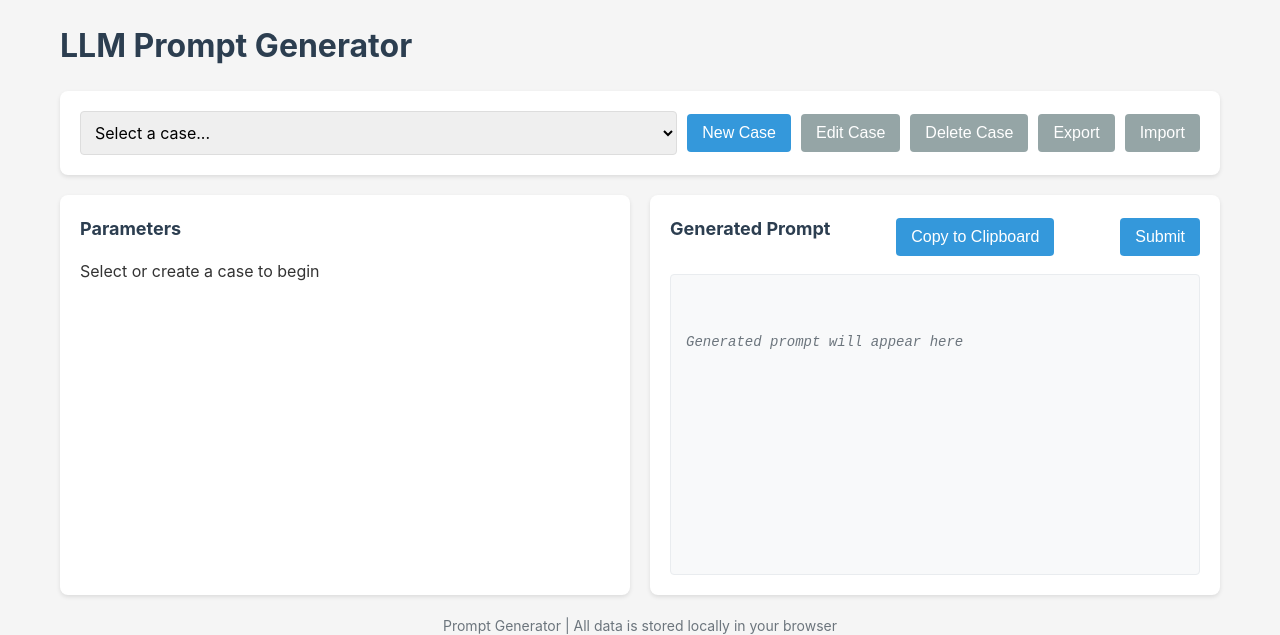
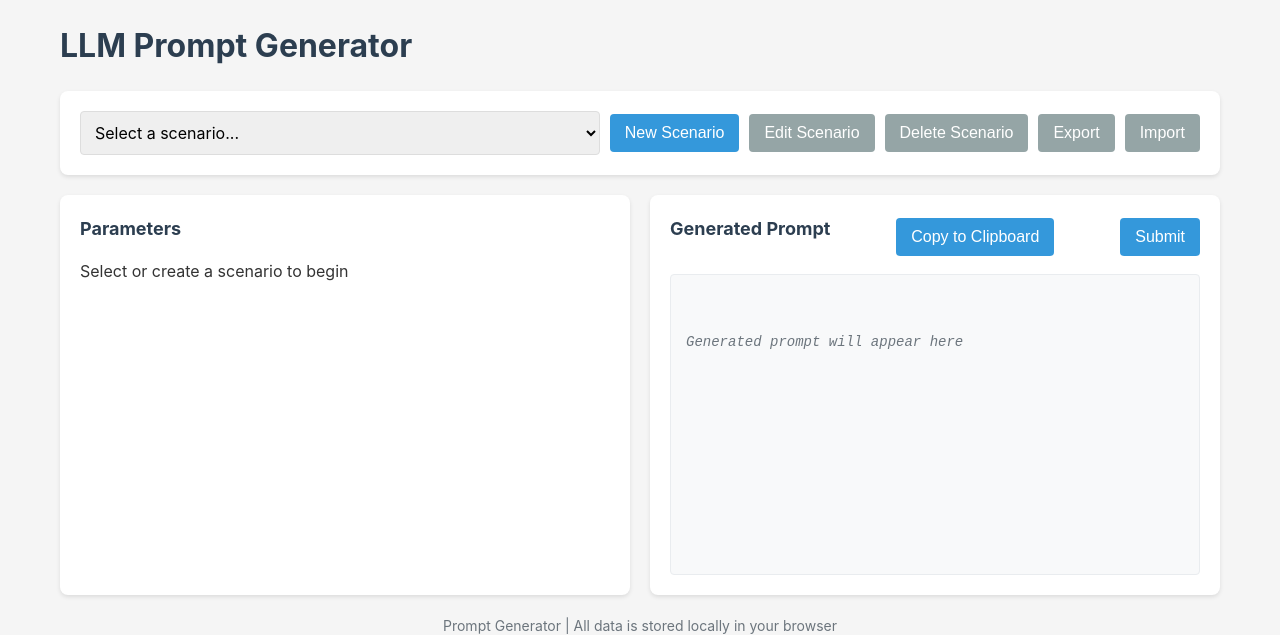
Before and after one commit to hnfong/e14, a Django app: page /batchai/submit_request in a window 1280 px wide. Shown: the top 635 px of the page. Run offline with Django 4.2, Linux system fonts and the light colour scheme; parts of the project's set-up code (start-up, migrations or seed data) failed here and were passed over.

Commit message:
Rename "case" to "scenario" for clarity

```diff
--- a/batchai/templates/batchai/submit.html
+++ b/batchai/templates/batchai/submit.html
@@ -39,7 +39,7 @@
             align-items: center;
         }
 
-        .case-selector {
+        .scenario-selector {
             flex: 1;
             min-width: 200px;
         }
@@ -233,7 +233,7 @@
             z-index: 1001;
         }
 
-        .case-item {
+        .scenario-item {
             display: flex;
             justify-content: space-between;
             align-items: center;
@@ -241,7 +241,7 @@
             border-bottom: 1px solid #eee;
         }
 
-        .case-list {
+        .scenario-list {
             max-height: 300px;
             overflow-y: auto;
             margin-bottom: 20px;
@@ -252,14 +252,14 @@
     <h1>LLM Prompt Generator</h1>
 
     <div class="header">
-        <div class="case-selector">
-            <select id="caseSelect">
-                <option value="">Select a case...</option>
+        <div class="scenario-selector">
+            <select id="scenarioSelect">
+                <option value="">Select a scenario...</option>
             </select>
         </div>
-        <button id="newCaseBtn">New Case</button>
-        <button id="editCaseBtn" class="secondary">Edit Case</button>
-        <button id="deleteCaseBtn" class="secondary">Delete Case</button>
+        <button id="newScenarioBtn">New Scenario</button>
+        <button id="editScenarioBtn" class="secondary">Edit Scenario</button>
+        <button id="deleteScenarioBtn" class="secondary">Delete Scenario</button>
         <button id="exportBtn" class="secondary">Export</button>
         <button id="importBtn" class="secondary">Import</button>
     </div>
@@ -268,7 +268,7 @@
         <div class="panel form-container">
             <h2>Parameters</h2>
             <div id="formArea">
-                <div class="form-placeholder">Select or create a case to begin</div>
+                <div class="form-placeholder">Select or create a scenario to begin</div>
             </div>
         </div>
 
@@ -284,17 +284,17 @@
         </div>
     </div>
 
-    <!-- Case Editor Modal -->
+    <!-- Scenario Editor Modal -->
     <div id="editorModal" class="modal">
         <div class="modal-content">
-            <h2 id="modalTitle">New Case</h2>
+            <h2 id="modalTitle">New Scenario</h2>
             <div class="form-group">
-                <label for="caseName">Case Name</label>
-                <input type="text" id="caseName" placeholder="e.g., Summarize Legal Judgment">
+                <label for="scenarioName">Scenario Name</label>
+                <input type="text" id="scenarioName" placeholder="e.g., Summarize Legal Judgment">
             </div>
             <div class="form-group">
-                <label for="caseTemplate">Template</label>
-                <textarea id="caseTemplate" rows="10" placeholder="Enter your prompt template with placeholders like ${text:textarea}"></textarea>
+                <label for="scenarioTemplate">Template</label>
+                <textarea id="scenarioTemplate" rows="10" placeholder="Enter your prompt template with placeholders like ${text:textarea}"></textarea>
             </div>
 
             <div class="syntax-help">
@@ -313,7 +313,7 @@
             </div>
 
             <div class="modal-buttons">
-                <button id="saveCaseBtn">Save Case</button>
+                <button id="saveScenarioBtn">Save Scenario</button>
                 <button id="cancelBtn" class="secondary">Cancel</button>
             </div>
         </div>
@@ -322,10 +322,10 @@
     <!-- Import Modal -->
     <div id="importModal" class="modal">
         <div class="modal-content">
-            <h2>Import Cases</h2>
+            <h2>Import Scenarios</h2>
             <div class="form-group">
                 <label for="importData">Paste JSON data:</label>
-                <textarea id="importData" rows="10" placeholder='[{"name": "Case 1", "template": "..."}]'></textarea>
+                <textarea id="importData" rows="10" placeholder='[{"name": "Scenario 1", "template": "..."}]'></textarea>
             </div>
             <div class="modal-buttons">
                 <button id="importConfirmBtn">Import</button>
@@ -334,12 +334,12 @@
         </div>
     </div>
 
-    <!-- Case List Modal for Delete -->
+    <!-- Scenario List Modal for Delete -->
     <div id="deleteModal" class="modal">
         <div class="modal-content">
-            <h2>Delete Case</h2>
-            <div class="case-list" id="deleteCaseList">
-                <!-- Cases will be listed here -->
+            <h2>Delete Scenario</h2>
+            <div class="scenario-list" id="deleteScenarioList">
+                <!-- Scenarios will be listed here -->
             </div>
             <div class="modal-buttons">
                 <button id="deleteConfirmBtn">Delete Selected</button>
@@ -365,19 +365,19 @@
     <script>
         // State management
         const state = {
-            cases: [],
-            currentCaseId: null,
+            scenarios: [],
+            currentScenarioId: null,
             formValues: {}
         };
 
         // DOM Elements
         const elements = {
-            caseSelect: document.getElementById('caseSelect'),
+            scenarioSelect: document.getElementById('scenarioSelect'),
             formArea: document.getElementById('formArea'),
             preview: document.getElementById('preview'),
-            newCaseBtn: document.getElementById('newCaseBtn'),
-            editCaseBtn: document.getElementById('editCaseBtn'),
-            deleteCaseBtn: document.getElementById('deleteCaseBtn'),
+            newScenarioBtn: document.getElementById('newScenarioBtn'),
+            editScenarioBtn: document.getElementById('editScenarioBtn'),
+            deleteScenarioBtn: document.getElementById('deleteScenarioBtn'),
             exportBtn: document.getElementById('exportBtn'),
             importBtn: document.getElementById('importBtn'),
             copyBtn: document.getElementById('copyBtn'),
@@ -390,38 +390,38 @@
 
         // Storage keys
         const STORAGE_KEYS = {
-            CASES: 'llmPromptCases',
-            LAST_SELECTED: 'lastSelectedCaseId'
+            CASES: 'llmPromptScenarios',
+            LAST_SELECTED: 'lastSelectedScenarioId'
         };
 
         // Initialize
         function init() {
-            loadCases();
+            loadScenarios();
             setupEventListeners();
-            renderCaseSelector();
+            renderScenarioSelector();
 
-            // Select last used case if available
-            const lastCaseId = localStorage.getItem(STORAGE_KEYS.LAST_SELECTED);
-            if (lastCaseId && state.cases.find(c => c.id === lastCaseId)) {
-                selectCase(lastCaseId);
+            // Select last used scenario if available
+            const lastScenarioId = localStorage.getItem(STORAGE_KEYS.LAST_SELECTED);
+            if (lastScenarioId && state.scenarios.find(c => c.id === lastScenarioId)) {
+                selectScenario(lastScenarioId);
             }
         }
 
-        // Load cases from localStorage
-        function loadCases() {
+        // Load scenarios from localStorage
+        function loadScenarios() {
             const saved = localStorage.getItem(STORAGE_KEYS.CASES);
             if (saved) {
                 try {
-                    state.cases = JSON.parse(saved);
+                    state.scenarios = JSON.parse(saved);
                 } catch (e) {
-                    console.error('Failed to parse saved cases:', e);
-                    state.cases = [];
+                    console.error('Failed to parse saved scenarios:', e);
+                    state.scenarios = [];
                 }
             }
 
-            // Add default examples if no cases exist
-            if (state.cases.length === 0) {
-                state.cases = [
+            // Add default examples if no scenarios exist
+            if (state.scenarios.length === 0) {
+                state.scenarios = [
                     {
                         id: '1',
                         name: 'Summarize Text',
@@ -438,13 +438,13 @@
                         template: 'Create ${count:number:5} example sentences in ${language:select:Cantonese,Mandarin,Japanese} using the word "${word:text}". Include ${includeTranslation:checkbox} translation.'
                     }
                 ];
-                saveCases();
+                saveScenarios();
             }
         }
 
-        // Save cases to localStorage
-        function saveCases() {
-            localStorage.setItem(STORAGE_KEYS.CASES, JSON.stringify(state.cases));
+        // Save scenarios to localStorage
+        function saveScenarios() {
+            localStorage.setItem(STORAGE_KEYS.CASES, JSON.stringify(state.scenarios));
         }
 
         // Parse template to extract parameters
@@ -602,11 +602,11 @@
 
         // Update preview with current form values
         function updatePreview() {
-            const currentCase = state.cases.find(c => c.id === state.currentCaseId);
-            if (!currentCase) return;
+            const currentScenario = state.scenarios.find(c => c.id === state.currentScenarioId);
+            if (!currentScenario) return;
 
             // Update form values from inputs
-            const params = parseTemplate(currentCase.template);
+            const params = parseTemplate(currentScenario.template);
             params.forEach(param => {
                 const input = document.querySelector(`[name="${param.name}"]`);
                 if (input) {
@@ -619,7 +619,7 @@
             });
 
             // Replace placeholders in template
-            let previewText = currentCase.template;
+            let previewText = currentScenario.template;
             const paramRegex = /\$\{([^}]+)\}/g;
 
             previewText = previewText.replace(paramRegex, (match, paramDef) => {
@@ -632,38 +632,38 @@
             elements.preview.textContent = previewText;
         }
 
-        // Render case selector dropdown
-        function renderCaseSelector() {
-            elements.caseSelect.innerHTML = '<option value="">Select a case...</option>';
+        // Render scenario selector dropdown
+        function renderScenarioSelector() {
+            elements.scenarioSelect.innerHTML = '<option value="">Select a scenario...</option>';
 
-            state.cases.forEach(caseItem => {
+            state.scenarios.forEach(scenarioItem => {
                 const option = document.createElement('option');
-                option.value = caseItem.id;
-                option.textContent = caseItem.name;
-                elements.caseSelect.appendChild(option);
+                option.value = scenarioItem.id;
+                option.textContent = scenarioItem.name;
+                elements.scenarioSelect.appendChild(option);
             });
         }
 
-        // Select a case
-        function selectCase(caseId) {
-            state.currentCaseId = caseId;
-            localStorage.setItem(STORAGE_KEYS.LAST_SELECTED, caseId);
+        // Select a scenario
+        function selectScenario(scenarioId) {
+            state.currentScenarioId = scenarioId;
+            localStorage.setItem(STORAGE_KEYS.LAST_SELECTED, scenarioId);
 
-            const selectedCase = state.cases.find(c => c.id === caseId);
-            if (!selectedCase) return;
+            const selectedScenario = state.scenarios.find(c => c.id === scenarioId);
+            if (!selectedScenario) return;
 
-            elements.caseSelect.value = caseId;
+            elements.scenarioSelect.value = scenarioId;
 
             // Parse template and generate form
-            const params = parseTemplate(selectedCase.template);
+            const params = parseTemplate(selectedScenario.template);
             generateForm(params);
 
             // Update preview
             updatePreview();
 
             // Enable/disable buttons
-            elements.editCaseBtn.disabled = false;
-            elements.deleteCaseBtn.disabled = false;
+            elements.editScenarioBtn.disabled = false;
+            elements.deleteScenarioBtn.disabled = false;
         }
 
         // Show notification
@@ -676,78 +676,78 @@
         }
 
         // 🧑🏻‍💻🧑🏻‍💻🧑🏻‍💻
-        function submitToServer(selectedCase, userPrompt) {
+        function submitToServer(selectedScenario, userPrompt) {
             const frm = document.getElementById("submitForm");
             frm.elements['user_prompt'].value = userPrompt;
-            frm.elements['llm_model'].value = selectedCase.defaultModel || 'gemma-3-27B';
-            frm.elements['max_tokens'].value = selectedCase.defaultTokens || '8000';
-            frm.elements['purpose'].value = selectedCase.name;
+            frm.elements['llm_model'].value = selectedScenario.defaultModel || 'gemma-3-27B';
+            frm.elements['max_tokens'].value = selectedScenario.defaultTokens || '8000';
+            frm.elements['purpose'].value = selectedScenario.name;
             frm.submit();
         }
 
         // Setup event listeners
         function setupEventListeners() {
-            // Case selection
-            elements.caseSelect.addEventListener('change', (e) => {
+            // Scenario selection
+            elements.scenarioSelect.addEventListener('change', (e) => {
                 if (e.target.value) {
-                    selectCase(e.target.value);
+                    selectScenario(e.target.value);
                 }
             });
 
-            // New case button
-            elements.newCaseBtn.addEventListener('click', () => {
-                document.getElementById('modalTitle').textContent = 'New Case';
-                document.getElementById('caseName').value = '';
-                document.getElementById('caseTemplate').value = '';
+            // New scenario button
+            elements.newScenarioBtn.addEventListener('click', () => {
+                document.getElementById('modalTitle').textContent = 'New Scenario';
+                document.getElementById('scenarioName').value = '';
+                document.getElementById('scenarioTemplate').value = '';
                 elements.editorModal.style.display = 'flex';
             });
 
-            // Edit case button
-            elements.editCaseBtn.addEventListener('click', () => {
-                if (!state.currentCaseId) return;
+            // Edit scenario button
+            elements.editScenarioBtn.addEventListener('click', () => {
+                if (!state.currentScenarioId) return;
 
-                const currentCase = state.cases.find(c => c.id === state.currentCaseId);
-                if (!currentCase) return;
+                const currentScenario = state.scenarios.find(c => c.id === state.currentScenarioId);
+                if (!currentScenario) return;
 
-                document.getElementById('modalTitle').textContent = 'Edit Case';
-                document.getElementById('caseName').value = currentCase.name;
-                document.getElementById('caseTemplate').value = currentCase.template;
+                document.getElementById('modalTitle').textContent = 'Edit Scenario';
+                document.getElementById('scenarioName').value = currentScenario.name;
+                document.getElementById('scenarioTemplate').value = currentScenario.template;
                 elements.editorModal.style.display = 'flex';
             });
 
-            // Save case button
-            document.getElementById('saveCaseBtn').addEventListener('click', () => {
-                const name = document.getElementById('caseName').value.trim();
-                const template = document.getElementById('caseTemplate').value.trim();
+            // Save scenario button
+            document.getElementById('saveScenarioBtn').addEventListener('click', () => {
+                const name = document.getElementById('scenarioName').value.trim();
+                const template = document.getElementById('scenarioTemplate').value.trim();
 
                 if (!name || !template) {
                     alert('Please enter both name and template');
                     return;
                 }
 
-                if (document.getElementById('modalTitle').textContent === 'New Case') {
-                    // Create new case
-                    const newCase = {
+                if (document.getElementById('modalTitle').textContent === 'New Scenario') {
+                    // Create new scenario
+                    const newScenario = {
                         id: Date.now().toString(),
                         name,
                         template
                     };
-                    state.cases.push(newCase);
-                    state.currentCaseId = newCase.id;
+                    state.scenarios.push(newScenario);
+                    state.currentScenarioId = newScenario.id;
                 } else {
-                    // Update existing case
-                    const index = state.cases.findIndex(c => c.id === state.currentCaseId);
+                    // Update existing scenario
+                    const index = state.scenarios.findIndex(c => c.id === state.currentScenarioId);
                     if (index !== -1) {
-                        state.cases[index].name = name;
-                        state.cases[index].template = template;
+                        state.scenarios[index].name = name;
+                        state.scenarios[index].template = template;
                     }
                 }
 
-                saveCases();
-                renderCaseSelector();
-                selectCase(state.currentCaseId);
+                saveScenarios();
+                renderScenarioSelector();
+                selectScenario(state.currentScenarioId);
                 elements.editorModal.style.display = 'none';
-                showNotification('Case saved successfully');
+                showNotification('Scenario saved successfully');
             });
 
             // Cancel button
@@ -755,15 +755,15 @@
                 elements.editorModal.style.display = 'none';
             });
 
-            // Delete case button
-            elements.deleteCaseBtn.addEventListener('click', () => {
+            // Delete scenario button
+            elements.deleteScenarioBtn.addEventListener('click', () => {
                 elements.deleteModal.style.display = 'flex';
-                const deleteList = document.getElementById('deleteCaseList');
+                const deleteList = document.getElementById('deleteScenarioList');
                 deleteList.innerHTML = '';
 
-                state.cases.forEach(caseItem => {
+                state.scenarios.forEach(scenarioItem => {
                     const div = document.createElement('div');
-                    div.className = 'case-item';
+                    div.className = 'scenario-item';
 
                     const label = document.createElement('label');
                     label.style.display = 'flex';
@@ -772,11 +772,11 @@
 
                     const checkbox = document.createElement('input');
                     checkbox.type = 'checkbox';
-                    checkbox.value = caseItem.id;
-                    checkbox.checked = caseItem.id === state.currentCaseId;
+                    checkbox.value = scenarioItem.id;
+                    checkbox.checked = scenarioItem.id === state.currentScenarioId;
 
                     const span = document.createElement('span');
-                    span.textContent = caseItem.name;
+                    span.textContent = scenarioItem.name;
 
                     label.appendChild(checkbox);
                     label.appendChild(span);
@@ -787,30 +787,30 @@
 
             // Delete confirm button
             document.getElementById('deleteConfirmBtn').addEventListener('click', () => {
-                const checkboxes = document.querySelectorAll('#deleteCaseList input[type="checkbox"]:checked');
+                const checkboxes = document.querySelectorAll('#deleteScenarioList input[type="checkbox"]:checked');
                 const idsToDelete = Array.from(checkboxes).map(cb => cb.value);
 
                 if (idsToDelete.length === 0) {
-                    alert('Please select at least one case to delete');
+                    alert('Please select at least one scenario to delete');
                     return;
                 }
 
-                // Remove cases
-                state.cases = state.cases.filter(c => !idsToDelete.includes(c.id));
+                // Remove scenarios
+                state.scenarios = state.scenarios.filter(c => !idsToDelete.includes(c.id));
 
-                // If current case was deleted, clear selection
-                if (idsToDelete.includes(state.currentCaseId)) {
-                    state.currentCaseId = null;
-                    elements.formArea.innerHTML = '<div class="form-placeholder">Select or create a case to begin</div>';
+                // If current scenario was deleted, clear selection
+                if (idsToDelete.includes(state.currentScenarioId)) {
+                    state.currentScenarioId = null;
+                    elements.formArea.innerHTML = '<div class="form-placeholder">Select or create a scenario to begin</div>';
                     elements.preview.innerHTML = '<div class="preview-placeholder">Generated prompt will appear here</div>';
-                    elements.editCaseBtn.disabled = true;
-                    elements.deleteCaseBtn.disabled = true;
+                    elements.editScenarioBtn.disabled = true;
+                    elements.deleteScenarioBtn.disabled = true;
                 }
 
-                saveCases();
-                renderCaseSelector();
+                saveScenarios();
+                renderScenarioSelector();
                 elements.deleteModal.style.display = 'none';
-                showNotification(`${idsToDelete.length} case(s) deleted`);
+                showNotification(`${idsToDelete.length} scenario(s) deleted`);
             });
 
             // Delete cancel button
@@ -820,16 +820,16 @@
 
             // Export button
             elements.exportBtn.addEventListener('click', () => {
-                const dataStr = JSON.stringify(state.cases, null, 2);
+                const dataStr = JSON.stringify(state.scenarios, null, 2);
                 const dataUri = 'data:application/json;charset=utf-8,' + encodeURIComponent(dataStr);
 
-                const exportFileDefaultName = 'llm-cases.json';
+                const exportFileDefaultName = 'llm-scenarios.json';
                 const linkElement = document.createElement('a');
                 linkElement.setAttribute('href', dataUri);
                 linkElement.setAttribute('download', exportFileDefaultName);
                 linkElement.click();
 
-                showNotification('Cases exported successfully');
+                showNotification('Scenarios exported successfully');
             });
 
             // Import button
@@ -851,25 +851,25 @@
                     const parsed = JSON.parse(importData);
 
                     if (!Array.isArray(parsed)) {
-                        throw new Error('Data must be an array of cases');
+                        throw new Error('Data must be an array of scenarios');
                     }
 
-                    // Validate each case
-                    parsed.forEach((caseItem, index) => {
-                        if (!caseItem.name || !caseItem.template) {
-                            throw new Error(`Case at index ${index} is missing name or template`);
+                    // Validate each scenario
+                    parsed.forEach((scenarioItem, index) => {
+                        if (!scenarioItem.name || !scenarioItem.template) {
+                            throw new Error(`Scenario at index ${index} is missing name or template`);
                         }
-                        if (!caseItem.id) {
-                            caseItem.id = Date.now().toString() + index;
+                        if (!scenarioItem.id) {
+                            scenarioItem.id = Date.now().toString() + index;
                         }
                     });
 
-                    // Add imported cases to existing ones
-                    state.cases.push(...parsed);
-                    saveCases();
-                    renderCaseSelector();
+                    // Add imported scenarios to existing ones
+                    state.scenarios.push(...parsed);
+                    saveScenarios();
+                    renderScenarioSelector();
                     elements.importModal.style.display = 'none';
-                    showNotification(`${parsed.length} case(s) imported successfully`);
+                    showNotification(`${parsed.length} scenario(s) imported successfully`);
 
                 } catch (e) {
                     alert(`Invalid JSON format: ${e.message}`);
@@ -900,7 +900,7 @@
             // 🧑🏻‍💻🧑🏻‍💻🧑🏻‍💻
             elements.submitBtn.addEventListener('click', () => {
                 const txt = elements.preview.textContent;
-                submitToServer(state.cases[state.currentCaseId], txt);
+                submitToServer(state.scenarios[state.currentScenarioId], txt);
             });
 
             // Close modals when clicking outside
```
